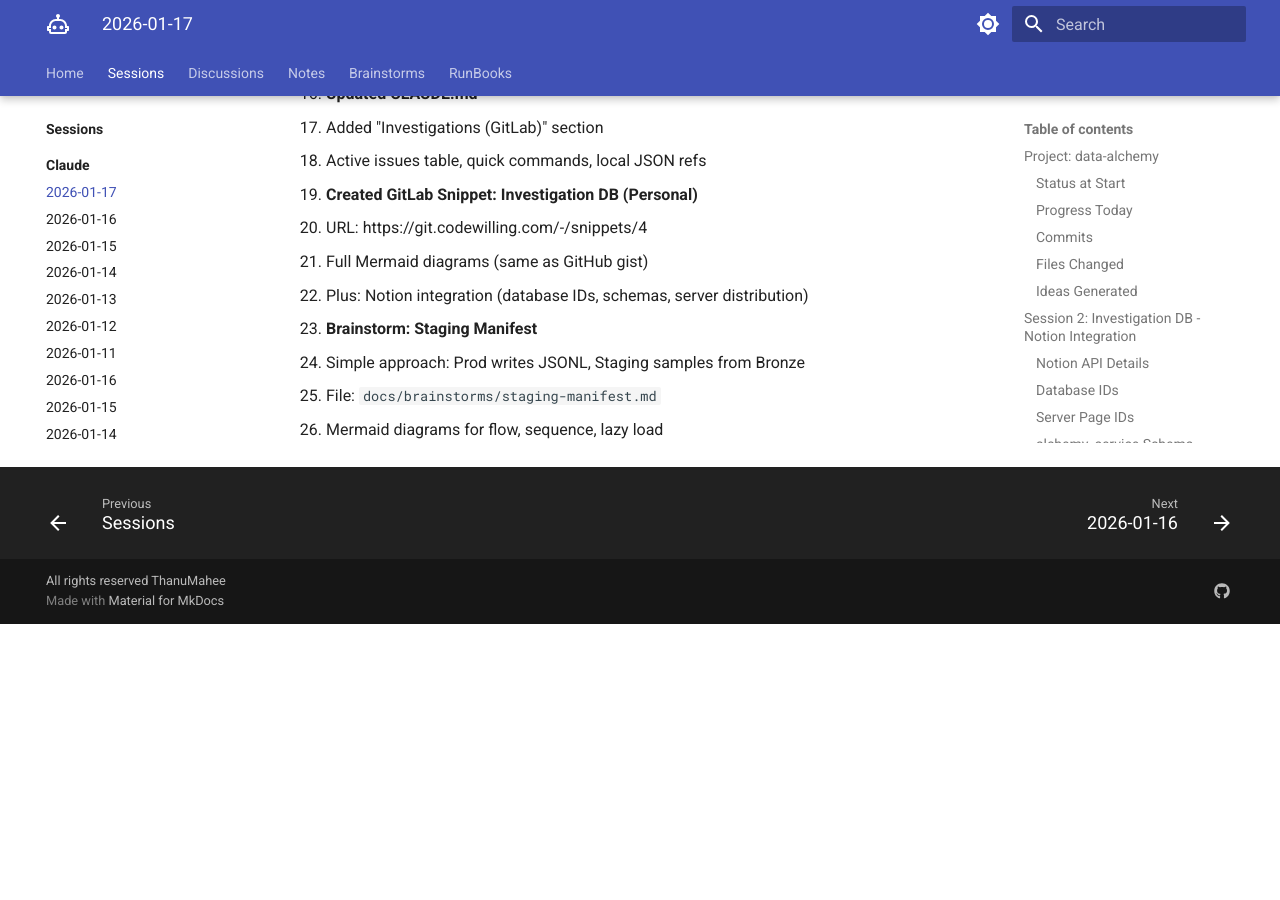
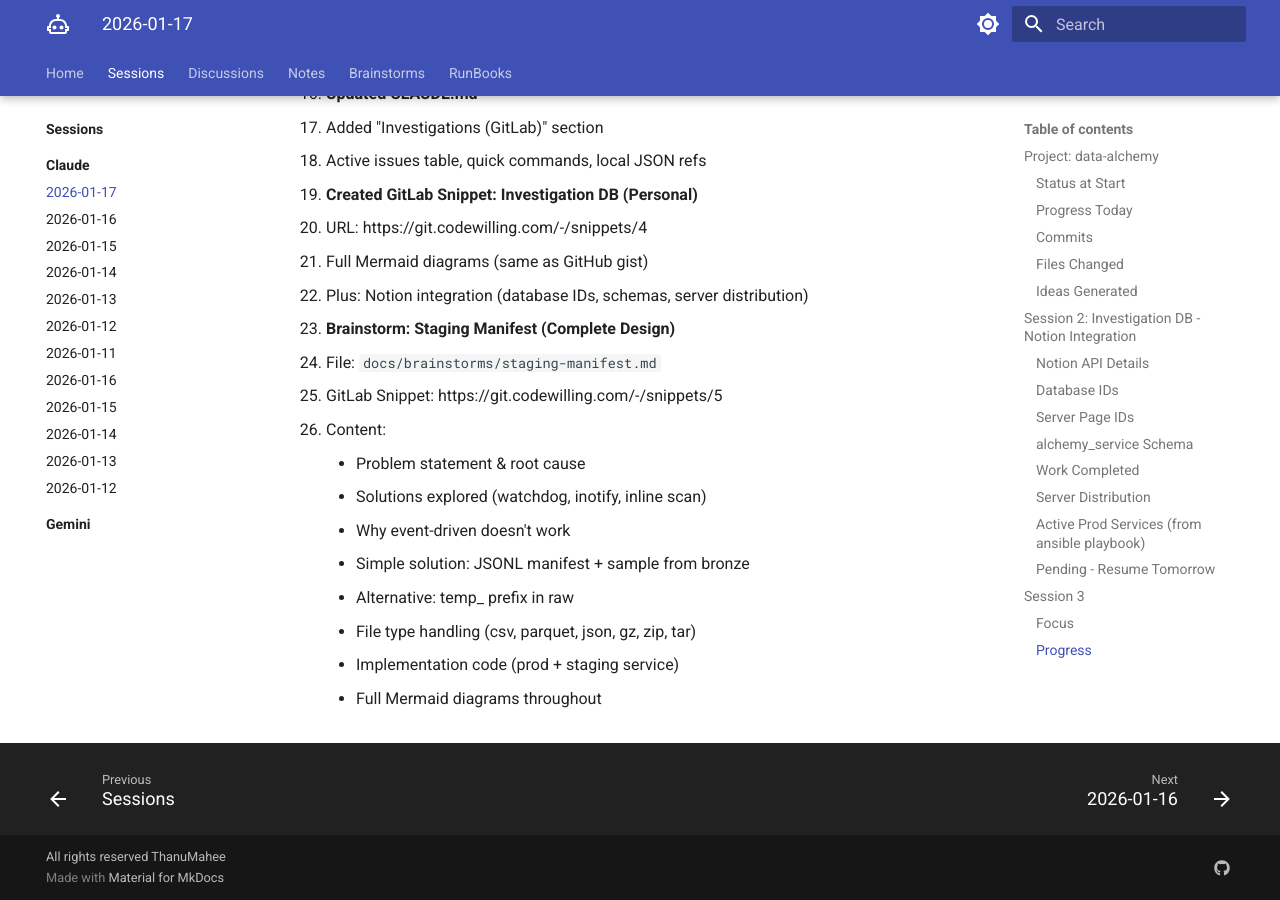
Before and after one commit to ThanuMahee12/AgentContext, an MkDocs documentation site: the page built from docs/sessions/claude/w-2026-01-17.md, in a window 1280 px wide and 900 px high, scrolled down 7275 px. Built offline with MkDocs 1.6.1 and Material for MkDocs 9.7.7, drawn with Linux system fonts in a browser that asks for light colours; before the commit the page ends 7899 px from its top, so only the background shows below that.

Commit message:
docs: update session with staging snippet link

```diff
--- a/docs/sessions/claude/w-2026-01-17.md
+++ b/docs/sessions/claude/w-2026-01-17.md
@@ -249,7 +249,15 @@
    - Full Mermaid diagrams (same as GitHub gist)
    - Plus: Notion integration (database IDs, schemas, server distribution)
 
-6. **Brainstorm: Staging Manifest**
-   - Simple approach: Prod writes JSONL, Staging samples from Bronze
+6. **Brainstorm: Staging Manifest (Complete Design)**
    - File: `docs/brainstorms/staging-manifest.md`
-   - Mermaid diagrams for flow, sequence, lazy load
+   - GitLab Snippet: https://git.codewilling.com/-/snippets/5
+   - Content:
+     - Problem statement & root cause
+     - Solutions explored (watchdog, inotify, inline scan)
+     - Why event-driven doesn't work
+     - Simple solution: JSONL manifest + sample from bronze
+     - Alternative: temp_ prefix in raw
+     - File type handling (csv, parquet, json, gz, zip, tar)
+     - Implementation code (prod + staging service)
+     - Full Mermaid diagrams throughout
```
